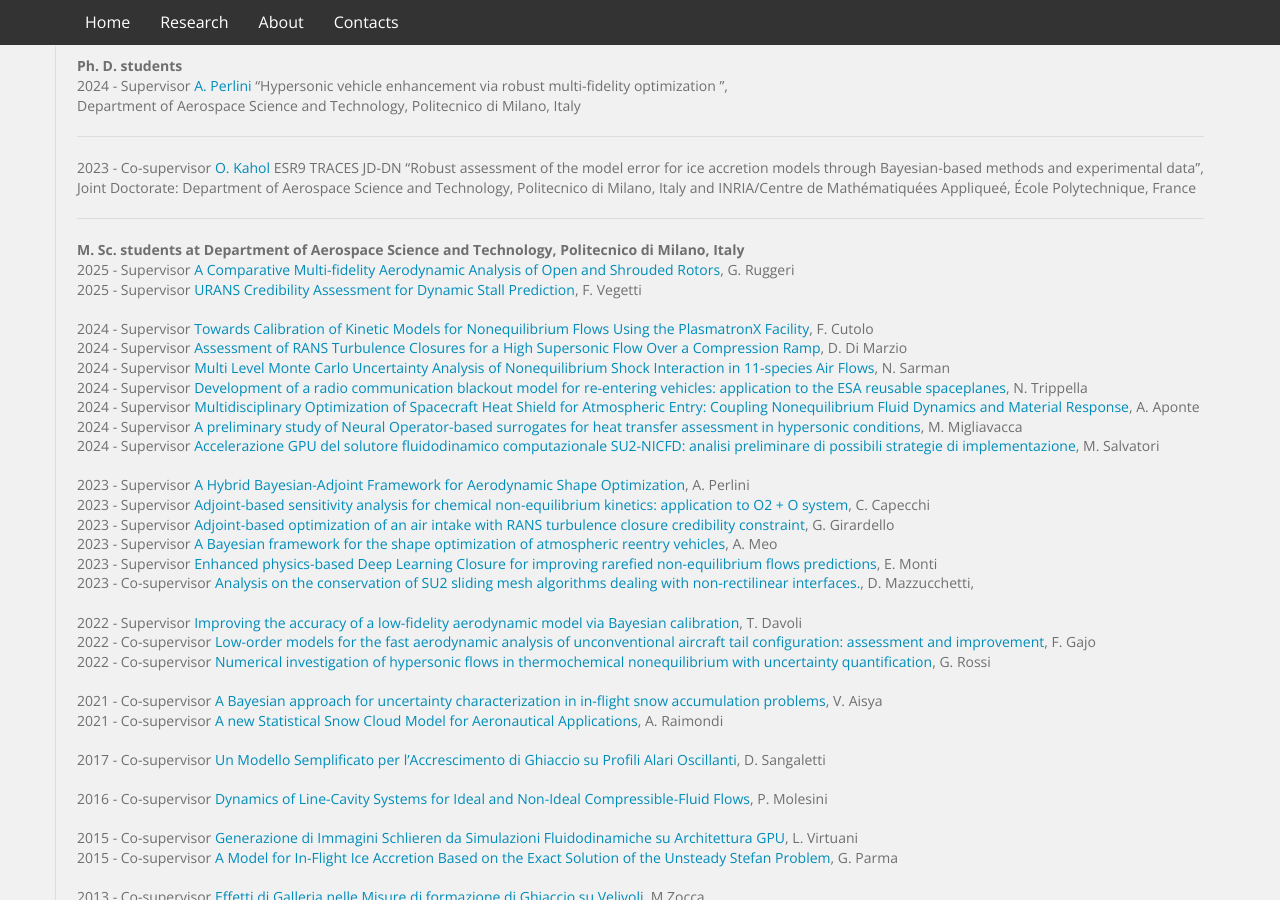
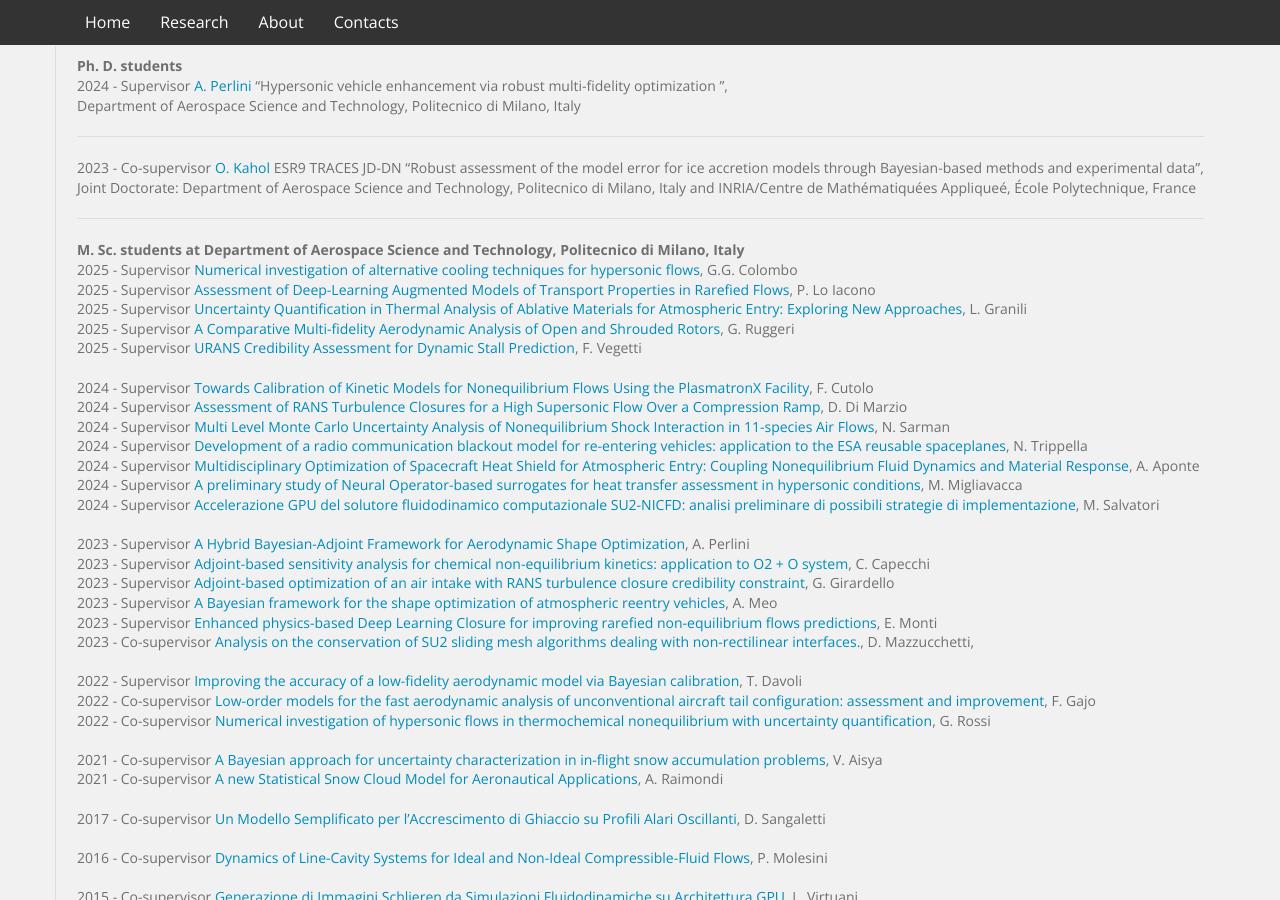
Before and after one commit to LaSerpe/LaSerpe.github.io, a Jekyll site: the page built from index.html, in a window 1280 px wide and 900 px high, scrolled down 2554 px. Built offline with Jekyll 4.4.1, drawn with Linux system fonts in a browser that asks for light colours; nearby versions of some CDN libraries; library files that are not in the unit come from our copies.

Commit message:
add new msc thesis

```diff
--- a/index.html
+++ b/index.html
@@ -171,8 +171,11 @@ layout: default
 
 
 			      <dt><b>M. Sc. students at Department of Aerospace Science and Technology, Politecnico di Milano, Italy</b></dt>
-			      		<dd>2025 - Supervisor <a href="">A Comparative Multi-fidelity Aerodynamic Analysis of Open and Shrouded Rotors</a>, G. Ruggeri<br>
-						<dd>2025 - Supervisor <a href="">URANS Credibility Assessment for Dynamic Stall Prediction</a>, F. Vegetti<br>
+			      		<dd>2025 - Supervisor <a href="">Numerical investigation of alternative cooling techniques for hypersonic flows</a>, G.G. Colombo<br>
+			      		<dd>2025 - Supervisor <a href="">Assessment of Deep-Learning Augmented Models of Transport Properties in Rarefied Flows</a>, P. Lo Iacono<br>
+			      		<dd>2025 - Supervisor <a href="">Uncertainty Quantification in Thermal Analysis of Ablative Materials for Atmospheric Entry: Exploring New Approaches</a>, L. Granili<br>
+			      		<dd>2025 - Supervisor <a href="https://hdl.handle.net/10589/236013">A Comparative Multi-fidelity Aerodynamic Analysis of Open and Shrouded Rotors</a>, G. Ruggeri<br>
+						<dd>2025 - Supervisor <a href="https://hdl.handle.net/10589/233915">URANS Credibility Assessment for Dynamic Stall Prediction</a>, F. Vegetti<br>
 						<br>
 						<dd>2024 - Supervisor <a href="https://hdl.handle.net/10589/230557">Towards Calibration of Kinetic Models for Nonequilibrium Flows Using the PlasmatronX Facility</a>, F. Cutolo<br>
 						<dd>2024 - Supervisor <a href="https://hdl.handle.net/10589/231299">Assessment of RANS Turbulence Closures for a High Supersonic Flow Over a Compression Ramp</a>, D. Di Marzio<br>
```
